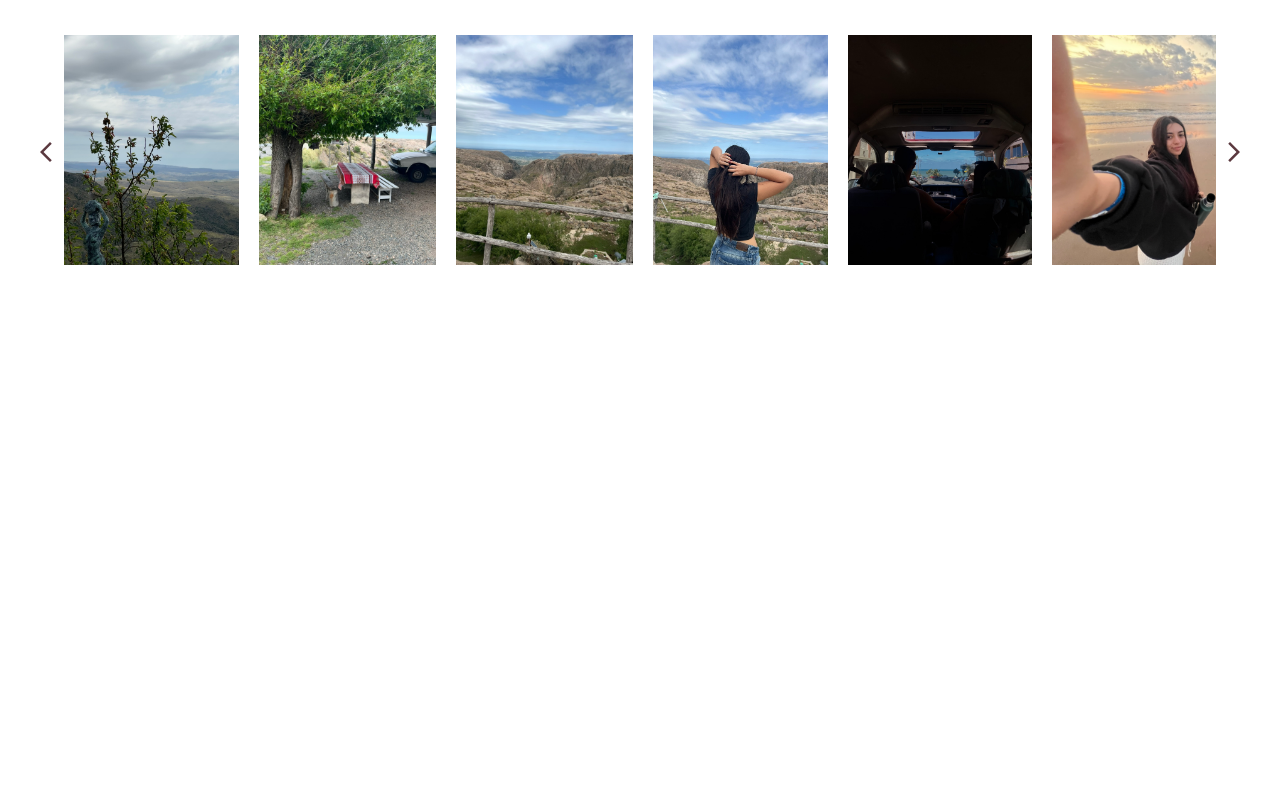
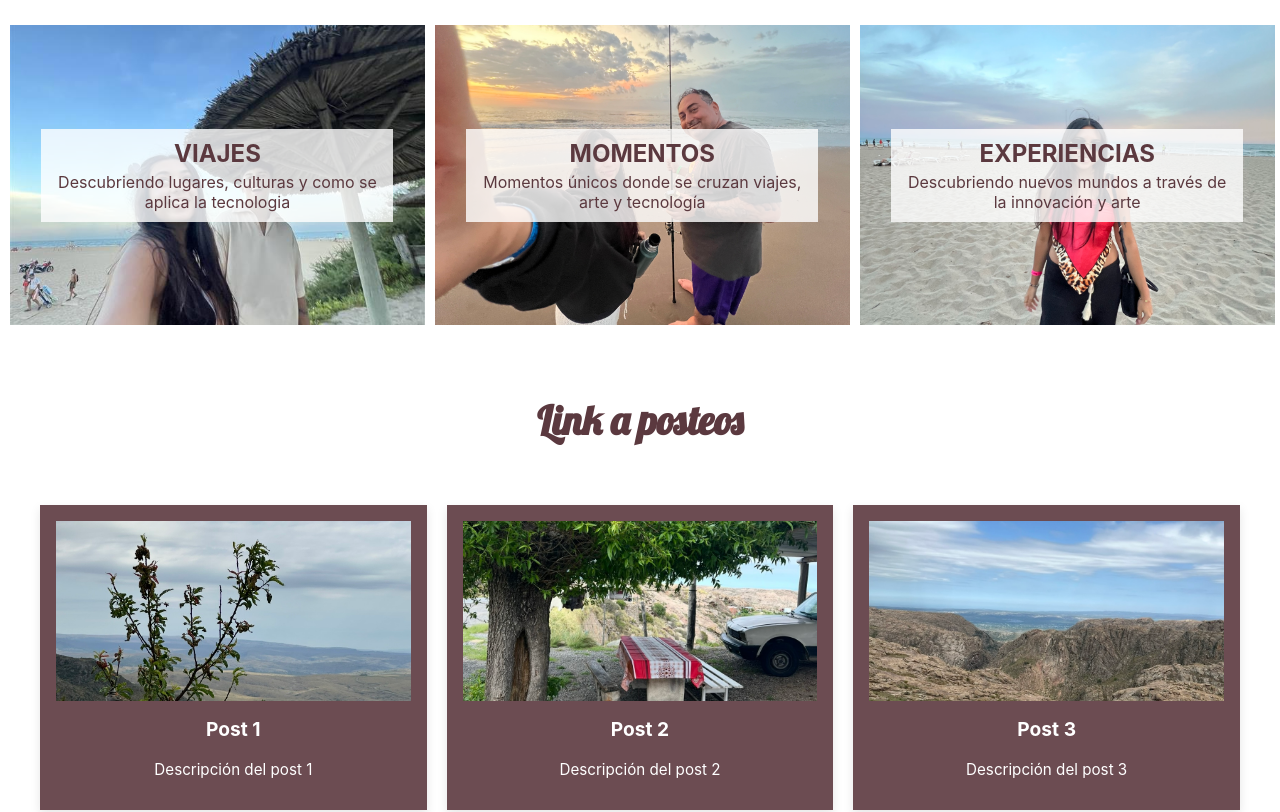
Before and after one commit to amaci003/blog-ddw-uade, a React (Create React App) app: page / in a window 1280 px wide. Shown: the part 1060-1872 px from the top of the page. Before the commit the page ends 1365 px from the top, so only its background shows below. Built offline with nearby package versions, Linux system fonts and the light colour scheme.

Commit message:
se agregan cambios varios

```diff
--- a/src/App.css
+++ b/src/App.css
@@ -118,3 +118,13 @@
     height: 4px;
     background-color: #5b393f;
   }
+
+.titulo-seccion-grueso{
+  text-align: center;
+  font-family: 'Lobster', cursive;
+  font-size: 2.5rem;
+  color: #5b393f;
+  margin-top: 60px;
+  margin-bottom: 20px;
+  position: relative;
+}
--- a/src/App.js
+++ b/src/App.js
@@ -1,16 +1,17 @@
 import React from 'react';
 import './App.css';
-import Navbar from './componentes/NavBar';
+import Galeria from './componentes/NavBar';
 import Carrusel from './componentes/Carrusel';
 import Image1 from './assets/Image1.jpg';
 import Image3 from './assets/Image3.jpg';
+import Categorias from './componentes/Categorias'
 
 
 function App() {
   return (
     <div className="App">
 
-      <Navbar />
+      <Galeria />
 
       <div className="div-contenedor">
         <img src={Image1} alt="Foto Cordoba" className="imagen" />
@@ -36,8 +37,15 @@ function App() {
         </div>
       </div>
       <h2 className="titulo-seccion">Bienvenido</h2>
+
+      <Categorias/>
+
+      <h2 className="titulo-seccion-grueso">Link a posteos</h2>
+
+{/* TODO: falta armar el css de ese p(ver de usare sx={{ }} para ahorrar lineas), meter nuevo className. debe ser breve descripcion finito!!!!
+       <p className="subtitulo-secundario">Posteos sobre temas variados</p> */}
+
       <Carrusel />
-
     </div>
   );
 }
--- a/src/componentes/Carrusel.jsx
+++ b/src/componentes/Carrusel.jsx
@@ -1,50 +1,34 @@
-import React, { useState } from 'react';
-import { ArrowBackIosNew, ArrowForwardIos } from '@mui/icons-material';
+import React from 'react';
 import Image4 from '../assets/Image4.jpg';
 import Image5 from '../assets/Image5.jpg';
 import Image6 from '../assets/Image6.jpg';
 import Image7 from '../assets/Image7.jpg';
 import Imagen8 from '../assets/Imagen8.jpg';
 import Imagen9 from '../assets/Imagen9.jpg';
-import Imagen10 from '../assets/Imagen10.jpg';
-import Imagen11 from '../assets/Imagen11.jpg';
-import Imagen12 from '../assets/Imagen12.jpg';
 import '../styles/Carrusel.css';
 
-const Carrusel = () => {
-  const images = [Image4, Image5, Image6, Image7, Imagen8, Imagen9, Imagen10, Imagen11, Imagen12];
+const data = [
+  { img: Image4, title: "Post 1", desc: "Descripción del post 1" },
+  { img: Image5, title: "Post 2", desc: "Descripción del post 2" },
+  { img: Image6, title: "Post 3", desc: "Descripción del post 3" },
+  { img: Image7, title: "Post 4", desc: "Descripción del post 4" },
+  { img: Imagen8, title: "Post 5", desc: "Descripción del post 5" },
+  { img: Imagen9, title: "Post 6", desc: "Descripción del post 6" },
+];
 
-  const [currentIndex, setCurrentIndex] = useState(0);
-
-  const handlePrev = () => {
-    if (currentIndex > 0) {
-      setCurrentIndex(currentIndex - 6);
-    }
-  };
-
-  const handleNext = () => {
-    if (currentIndex < images.length - 6) {
-      setCurrentIndex(currentIndex + 6);
-    }
-  };
-
+const Galeria = () => {
   return (
-    <div className="carrusel-container">
-      <button onClick={handlePrev} className="arrow-button">
-        <ArrowBackIosNew />
-      </button>
-
-      <div className="imagenes-carrusel">
-        {images.slice(currentIndex, currentIndex + 6).map((img, index) => (
-          <img key={index} src={img} alt={`Imagen ${index}`} className="imagen-carrusel" />
-        ))}
-      </div>
-
-      <button onClick={handleNext} className="arrow-button">
-        <ArrowForwardIos />
-      </button>
+    <div className="galeria-container">
+      {data.map((item, index) => (
+        <div className="card" key={index}>
+          <img src={item.img} alt={item.title} className="card-img" />
+          <h3 className="card-title">{item.title}</h3>
+          <p className="card-desc">{item.desc}</p>
+          {/* <a href="#">Leer más</a> <-- Podés agregar esto después */}
+        </div>
+      ))}
     </div>
   );
 };
 
-export default Carrusel;
+export default Galeria;
--- /dev/null
+++ b/src/componentes/Categorias.jsx
@@ -0,0 +1,32 @@
+import React from 'react';
+import '../styles/Categorias.css';
+import Imagen12 from '../assets/Imagen12.jpg';
+import Imagen11 from '../assets/Imagen11.jpg';
+import Imagen10 from '../assets/Imagen10.jpg';
+
+const Categorias = () => {
+  const categorias = [
+    { img: Imagen12, title: "VIAJES", desc: "Descubriendo lugares, culturas y como se aplica la tecnologia "},
+    { img: Imagen11, title: "MOMENTOS", desc: "Momentos únicos donde se cruzan viajes, arte y tecnología" },
+    { img: Imagen10, title: "EXPERIENCIAS", desc: "Descubriendo nuevos mundos a través de la innovación y arte" },
+  ];
+
+  return (
+    <div className="categorias-container">
+      {categorias.map((cat, index) => (
+        <div
+          className="categoria-item"
+          key={index}
+          style={{ backgroundImage: `url(${cat.img})` }}
+        >
+          <div className="categoria-info">
+            <h2>{cat.title}</h2>
+            <p>{cat.desc}</p>
+          </div>
+        </div>
+      ))}
+    </div>
+  );
+};
+
+export default Categorias;
--- a/src/styles/Carrusel.css
+++ b/src/styles/Carrusel.css
@@ -1,34 +1,36 @@
-.carrusel-container {
-  display: flex;
-  align-items: center;
-  justify-content: center;
-  margin: 40px 0;
-  width: 100%;
+.galeria-container {
+  display: grid;
+  grid-template-columns: repeat(3, 1fr);
+  gap: 20px;
+  padding: 40px;
+  max-width: 1200px;
+  margin: auto;
 }
 
-.imagenes-carrusel {
-  display: flex;
-  gap: 20px;
-  overflow: hidden;
-  width: 90%;
+.card {
+  background-color:#6c4c52;
+  /* border-radius: 10px; */
+  box-shadow: 0px 4px 10px rgba(0,0,0,0.1);
+  padding: 16px;
+  text-align: center;
 }
 
-.imagen-carrusel {
-  width: 300px;
-  height: 230px;
+.card-img {
+  width: 100%;
+  height: 180px;
   object-fit: cover;
-  border-radius: 0;
+  /* border-radius: 8px; */
 }
 
-.arrow-button {
-  background: none;
-  border: none;
-  cursor: pointer;
-  font-size: 2.5rem;
-  color: #5b393f;
-  transition: color 0.3s ease;
+.card-title {
+  margin-top: 12px;
+  font-size: 1.2rem;
+  font-weight: bold;
+  color: white;
 }
 
-.arrow-button:hover {
-  color: #a06068;
+.card-desc {
+  font-size: 0.95rem;
+  margin-top: 8px;
+  color: white;
 }
--- /dev/null
+++ b/src/styles/Categorias.css
@@ -0,0 +1,38 @@
+.categorias-container {
+    display: flex;
+    gap: 10px;
+    width: 98.8%;
+    overflow: hidden;
+    padding: 10px;
+  }
+
+  .categoria-item {
+    flex: 1;
+    height: 300px;
+    background-size: cover;
+    background-position: center;
+    position: relative;
+    display: flex;
+    align-items: center;
+    justify-content: center;
+  }
+
+  .categoria-info {
+    background-color: rgba(255, 255, 255, 0.80);
+    padding: 10px;
+    max-width: 80%;
+    color: #5b393f;
+    text-align: center;
+  }
+
+
+  .categoria-info h2 {
+    margin: 0;
+    font-size: 1.5rem;
+
+  }
+
+  .categoria-info p {
+    margin: 4px 0 0;
+    font-size: 1rem;
+  }
--- a/src/styles/NavBar.css
+++ b/src/styles/NavBar.css
@@ -1,5 +1,5 @@
 .navbar {
-  background-color: #5b393f;;
+  background-color: #5b393f;
   padding: 10px;
   color: white;
 }
```
